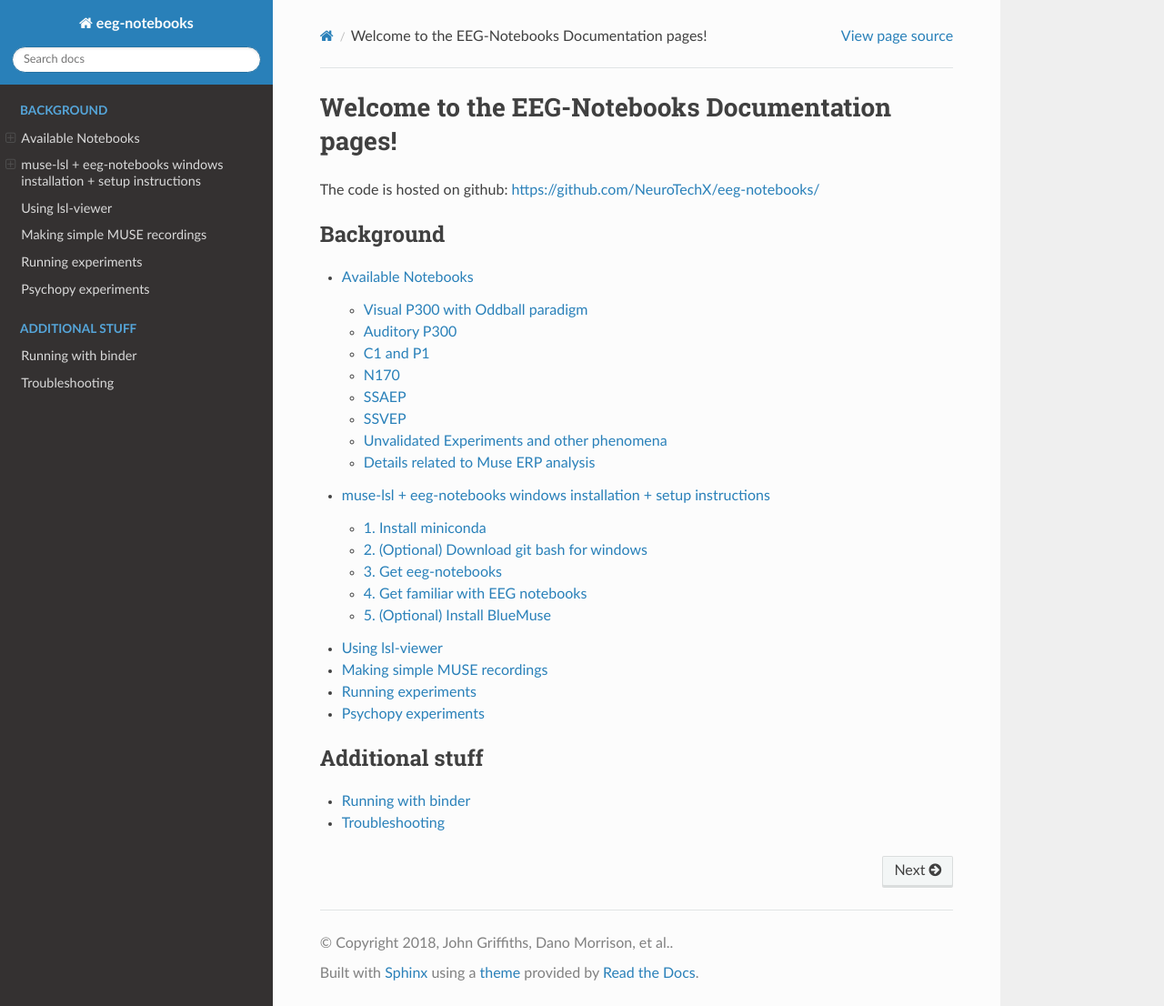
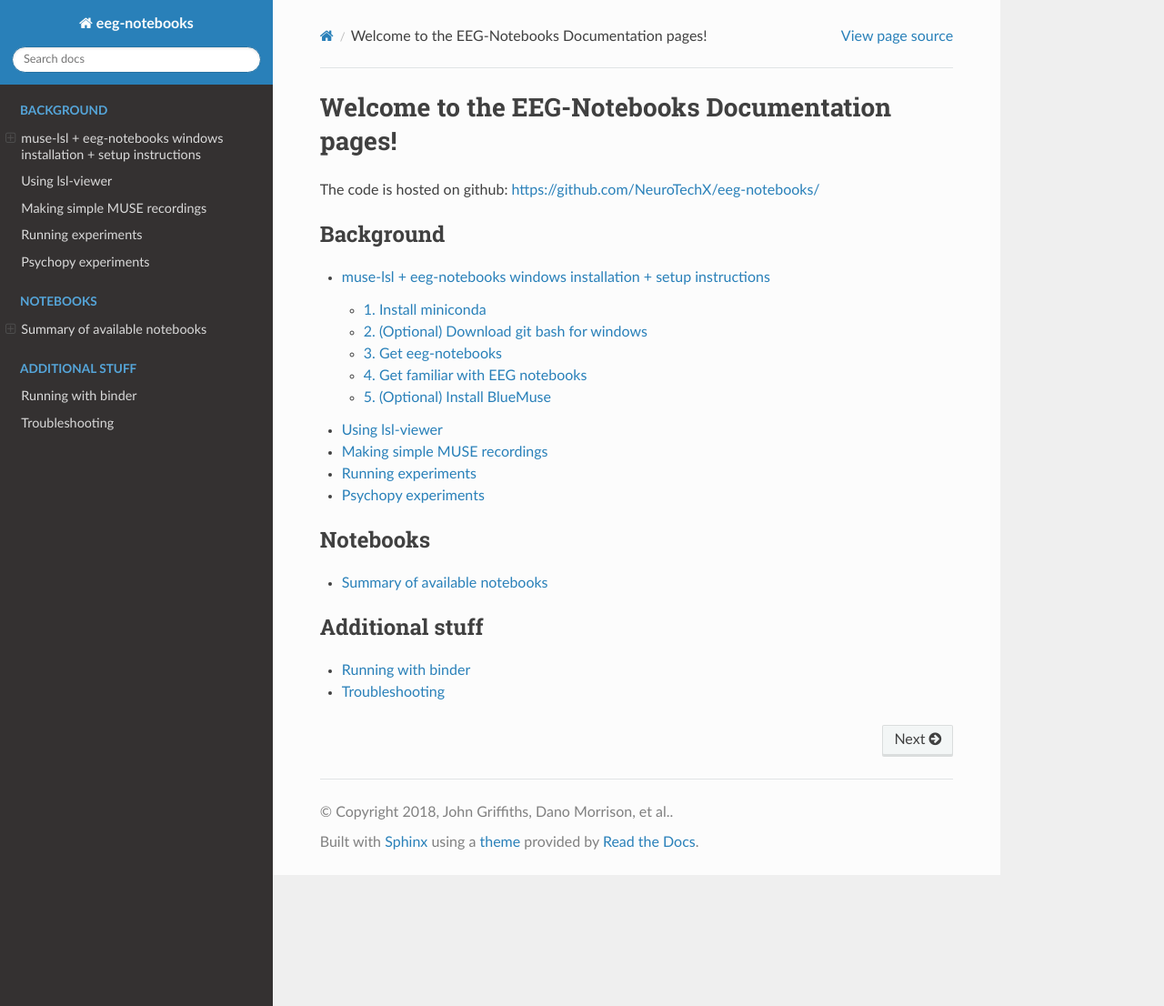
Before and after one commit to NeuroTechX/eeg-notebooks_v0.1, a Sphinx documentation site: the page built from doc/index.rst, in a window 1280 px wide and 1106 px high. Shown: the whole window at 91% size. Built offline with Sphinx 7.4.7 and the Read the Docs theme 2.0.0, drawn with Linux system fonts in a browser that asks for light colours; pages that are not in the unit, such as notebooks, are missing from menus.

Commit message:
Update index.rst

```diff
--- a/doc/index.rst
+++ b/doc/index.rst
@@ -21,6 +20,7 @@ The code is hosted on github: https://github.com/NeuroTechX/eeg-notebooks/
     :caption: Notebooks
     :maxdepth: 1
 
+    Summary of available notebooks <available_notebooks.md>
     Auditory P300 with Muse <auditory_p300_with_muse.nblink>
     Cross-subject Classification <cross_subject_classification.nblink>
     Go-No-Go Task <go_no_go_with_muse.nblink>
```
Also changed, not shown: other parts of doc/index.rst (+0 -1 lines).
